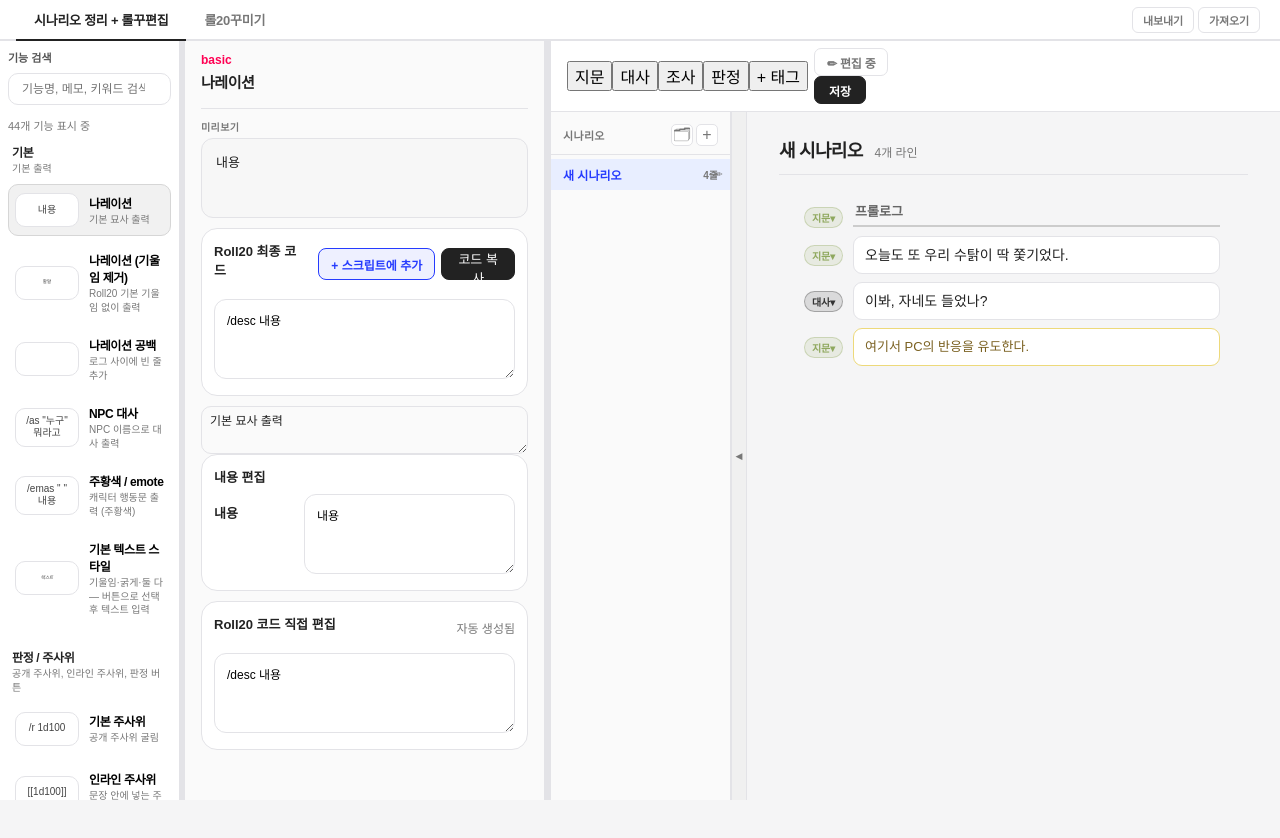
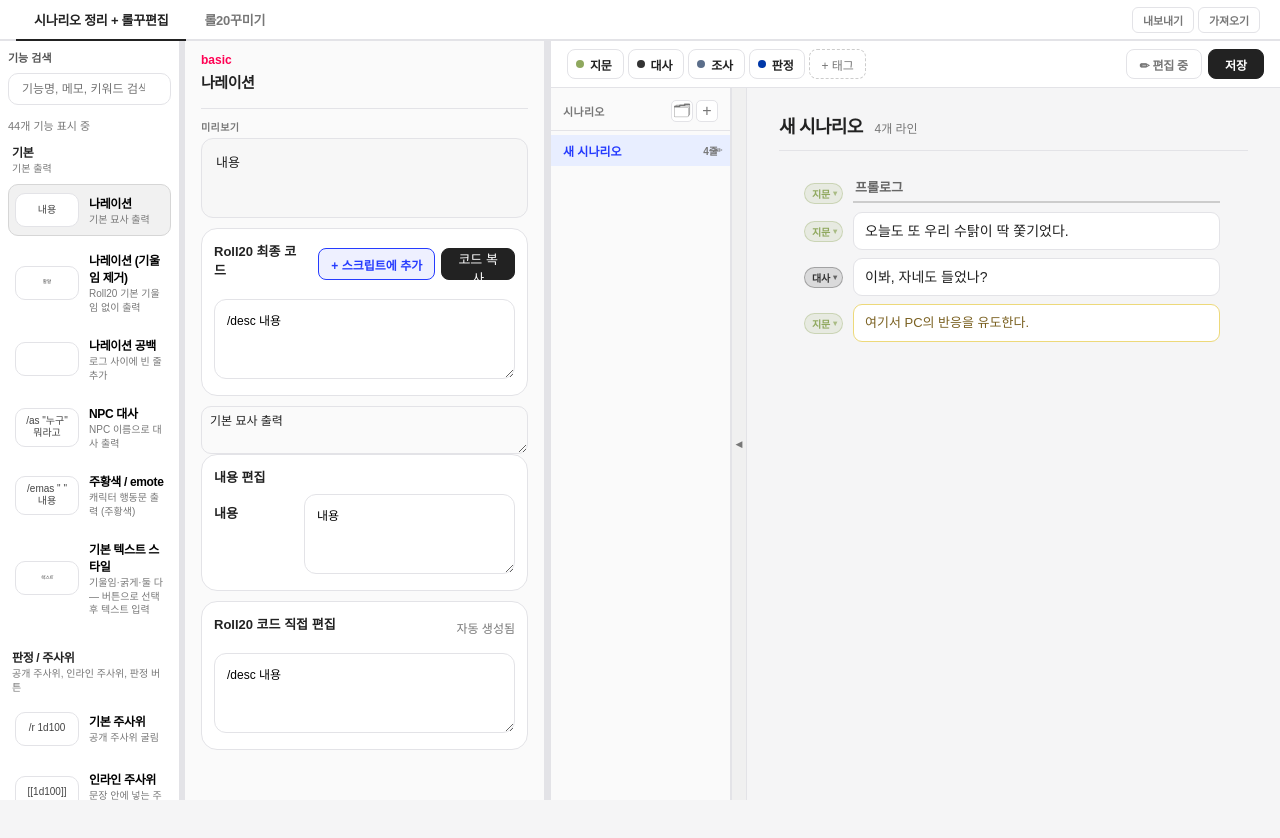
Before and after one commit to Gyu-me/roll20-macro-editor, a Next.js app: page / in a window 1280 px wide. Shown: the top 838 px of the page. Built offline with nearby package versions, Linux system fonts and the light colour scheme.

Commit message:
style: css수정

```diff
--- a/app/globals.css
+++ b/app/globals.css
@@ -775,95 +775,104 @@ textarea:focus {
 .script-toolbar {
   display: flex;
   align-items: center;
-  gap: 6px;
-  padding: 7px 16px;
+  justify-content: space-between;
+  gap: 8px;
+  padding: 8px 16px;
   background: var(--panel);
   border-bottom: 1px solid var(--line);
   flex-shrink: 0;
   flex-wrap: wrap;
 }
 
-.toolbar-group {
+.toolbar-tags {
   display: flex;
   align-items: center;
   gap: 4px;
-}
-
-.toolbar-sep {
-  width: 1px;
-  height: 18px;
-  background: var(--line);
-  margin: 0 2px;
-  flex-shrink: 0;
-}
-
-.toolbar-label {
-  font-size: 11px;
-  color: var(--muted);
-  font-weight: 700;
-  letter-spacing: 0.03em;
-  text-transform: uppercase;
-  white-space: nowrap;
-  padding-right: 2px;
-}
-
-.toolbar-add-btn {
-  height: 28px;
-  padding: 0 10px;
+  flex-wrap: wrap;
+}
+
+.toolbar-actions {
+  display: flex;
+  align-items: center;
+  gap: 6px;
+  flex-shrink: 0;
+}
+
+.toolbar-save-group {
+  display: flex;
+  align-items: center;
+  gap: 6px;
+}
+
+.toolbar-tag-btn {
+  height: 30px;
+  padding: 0 11px 0 8px;
   border: 1px solid var(--line);
-  border-radius: 7px;
+  border-radius: 8px;
   background: #fff;
   font-size: 12px;
   font-weight: 600;
   color: var(--text);
   white-space: nowrap;
   letter-spacing: -0.02em;
-}
-
-.toolbar-add-btn:hover:not(:disabled) {
-  background: #f4f4f4;
-  border-color: #bbb;
-}
-
-.toolbar-add-btn:disabled {
-  opacity: 0.4;
+  display: flex;
+  align-items: center;
+  gap: 6px;
+  cursor: pointer;
+  transition: border-color 0.12s, background 0.12s;
+}
+
+.toolbar-tag-btn:hover:not(:disabled) {
+  border-color: var(--tag-color, #ccc);
+  background: #f7f7f7;
+}
+
+.toolbar-tag-btn:disabled {
+  opacity: 0.38;
   cursor: default;
 }
 
-.toolbar-platform-btn {
-  height: 28px;
-  padding: 0 12px;
-  border-radius: 7px;
+.toolbar-tag-dot {
+  width: 8px;
+  height: 8px;
+  border-radius: 50%;
+  flex-shrink: 0;
+}
+
+.toolbar-add-custom-btn {
+  height: 30px;
+  padding: 0 11px;
+  border: 1px dashed #ccc;
+  border-radius: 8px;
+  background: transparent;
+  font-size: 12px;
+  color: var(--muted);
+  cursor: pointer;
+  white-space: nowrap;
+  transition: border-color 0.12s, color 0.12s;
+}
+
+.toolbar-add-custom-btn:hover:not(:disabled) {
+  border-color: #999;
+  color: var(--text);
+}
+
+.toolbar-add-custom-btn:disabled {
+  opacity: 0.38;
+  cursor: default;
+}
+
+.toolbar-mode-btn {
+  height: 30px;
+  padding: 0 13px;
+  border-radius: 8px;
   font-size: 12px;
   font-weight: 700;
   border: 1.5px solid;
   white-space: nowrap;
   letter-spacing: -0.02em;
   cursor: pointer;
-}
-
-.toolbar-platform-btn.roll20 {
-  border-color: #253BFE;
-  color: #253BFE;
-  background: #EEF0FF;
-}
-
-.toolbar-platform-btn.ccfolia {
-  border-color: #31A749;
-  color: #31A749;
-  background: #EEF8EF;
-}
-
-.toolbar-mode-btn {
-  height: 28px;
-  padding: 0 12px;
-  border-radius: 7px;
-  font-size: 12px;
-  font-weight: 700;
-  border: 1.5px solid;
-  white-space: nowrap;
-  letter-spacing: -0.02em;
-  cursor: pointer;
+  transition: background 0.12s, border-color 0.12s, color 0.12s;
 }
 
 .toolbar-mode-btn.editing {
@@ -879,16 +888,17 @@ textarea:focus {
 }
 
 .toolbar-save-btn {
-  height: 28px;
-  padding: 0 14px;
+  height: 30px;
+  padding: 0 16px;
   border: 1.5px solid var(--primary);
-  border-radius: 7px;
+  border-radius: 8px;
   background: var(--primary);
   color: #fff;
   font-size: 12px;
   font-weight: 700;
   white-space: nowrap;
   cursor: pointer;
+  transition: opacity 0.12s;
 }
 
 .toolbar-save-btn:hover {
@@ -987,6 +997,7 @@ textarea:focus {
   padding-top: 9px;
   display: flex;
   justify-content: flex-end;
+  position: relative;
 }
 
 .line-label-badge {
@@ -997,6 +1008,76 @@ textarea:focus {
   font-weight: 700;
   white-space: nowrap;
   letter-spacing: -0.01em;
+}
+
+/* 편집 모드 태그 변경 버튼 */
+.line-label-badge--btn {
+  cursor: pointer;
+  display: inline-flex;
+  align-items: center;
+  gap: 3px;
+  padding: 2px 5px 2px 7px;
+  transition: opacity 0.1s;
+}
+
+.line-label-badge--btn:hover {
+  opacity: 0.75;
+}
+
+.line-label-caret {
+  font-size: 8px;
+  opacity: 0.7;
+  line-height: 1;
+}
+
+/* 태그 선택 드롭다운 */
+.line-label-dropdown {
+  position: absolute;
+  top: calc(100% - 2px);
+  right: 0;
+  z-index: 100;
+  background: #fff;
+  border: 1px solid var(--line);
+  border-radius: 10px;
+  box-shadow: 0 4px 16px rgba(0,0,0,0.12);
+  padding: 4px;
+  min-width: 100px;
+  display: flex;
+  flex-direction: column;
+  gap: 1px;
+}
+
+.line-label-option {
+  display: flex;
+  align-items: center;
+  gap: 7px;
+  padding: 6px 10px;
+  border-radius: 7px;
+  font-size: 12px;
+  font-weight: 600;
+  color: var(--text);
+  background: transparent;
+  border: none;
+  cursor: pointer;
+  text-align: left;
+  white-space: nowrap;
+  width: 100%;
+  transition: background 0.1s;
+}
+
+.line-label-option:hover {
+  background: #f4f4f4;
+}
+
+.line-label-option.is-active {
+  background: #f0f0f0;
+}
+
+.line-label-option-dot {
+  width: 8px;
+  height: 8px;
+  border-radius: 50%;
+  flex-shrink: 0;
 }
 
 .line-content-wrap {
@@ -1186,19 +1267,6 @@ textarea:focus {
   max-width: 500px;
 }
 
-/* 툴바 추가 버튼 색상 점 */
-.toolbar-add-dot {
-  display: inline-block;
-  width: 7px;
-  height: 7px;
-  border-radius: 50%;
-  margin-right: 4px;
-  flex-shrink: 0;
-  vertical-align: middle;
-  position: relative;
-  top: -0.5px;
-}
-
 /* 코드(raw) 라인 스타일 */
 .type-raw .line-textarea {
   font-family: "Consolas", "Fira Code", monospace;
@@ -1217,30 +1285,6 @@ textarea:focus {
   color: #1a2ecc;
   white-space: pre-wrap;
   word-break: break-all;
-}
-
-/* 태그 설정 버튼 */
-.toolbar-label-settings-btn {
-  height: 28px;
-  padding: 0 10px;
-  border: 1px dashed var(--line);
-  border-radius: 7px;
-  background: none;
-  font-size: 12px;
-  font-weight: 600;
-  color: var(--muted);
-  white-space: nowrap;
-  letter-spacing: -0.02em;
-}
-
-.toolbar-label-settings-btn:hover:not(:disabled) {
-  border-color: var(--primary);
-  color: var(--primary);
-}
-
-.toolbar-label-settings-btn:disabled {
-  opacity: 0.4;
-  cursor: default;
 }
 
 /* ═══════════════════════════════════════════════════════
```
